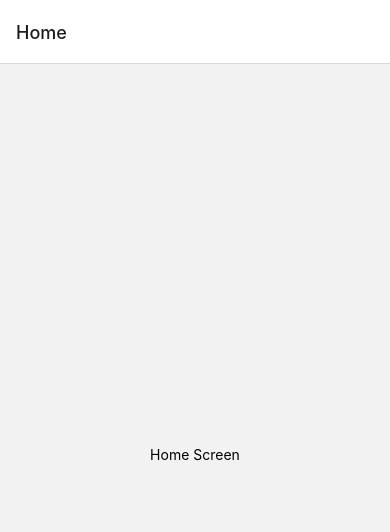
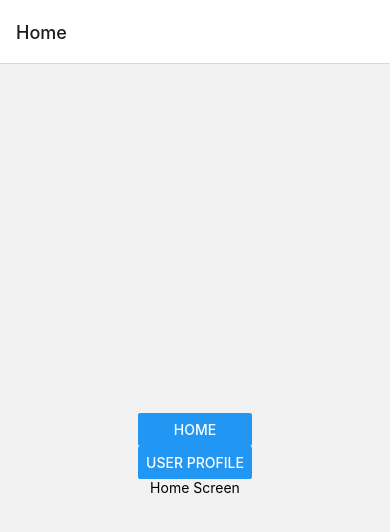
Before and after one commit to Castelli87/backEnd, a React Native app in the folder front-end/: screen /Home in a window 390 px wide. Shown: the top 532 px of the page. Built offline with nearby package versions, Linux system fonts and the light colour scheme; no server answers.

Commit message:
Setup first components and displaying navigation.

```diff
--- a/front-end/App.js
+++ b/front-end/App.js
@@ -1,10 +1,12 @@
 import { StatusBar } from "expo-status-bar";
-import { StyleSheet, Text, View } from "react-native";
+import { StyleSheet} from "react-native";
 import axios from "axios";
 import { useEffect } from "react";
 import { NavigationContainer } from "@react-navigation/native";
 import { createNativeStackNavigator } from "@react-navigation/native-stack";
-import Home from "./components/Home";
+import Home from "./pages/Home";
+import { UserProfile } from "./pages/UserProfile";
+import { Vans } from "./pages/Vans";
 
 const Stack = createNativeStackNavigator();
 
@@ -28,6 +30,9 @@ export default function App() {
     <NavigationContainer>
       <Stack.Navigator>
         <Stack.Screen name="Home" component={Home} />
+        <Stack.Screen name="UserProfile" component={UserProfile} />
+        <Stack.Screen name="Vans" component={Vans
+        } />
       </Stack.Navigator>
     </NavigationContainer>
   );
--- a/front-end/components/Nav.jsx
+++ b/front-end/components/Nav.jsx
@@ -1,3 +1,15 @@
-function Nav() {}
+import { ScreenContainer } from "react-native-screens";
+import { Button, View } from "react-native";
+import Home from "../pages/Home";
+
+function Nav({navigation}) {
+    return (
+        <View>
+        <Button title="Home" onPress={() => navigation.navigate("Home")} />
+        <Button title="User Profile" onPress={() => navigation.navigate("UserProfile")} />
+    </View>
+    )
+
+}
 
 export default Nav;
--- a/front-end/package.json
+++ b/front-end/package.json
@@ -3,7 +3,7 @@
   "version": "1.0.0",
   "main": "node_modules/expo/AppEntry.js",
   "scripts": {
-    "start": "expo start",
+    "start": "NODE_ENV=development expo start",
     "android": "expo start --android",
     "ios": "expo start --ios",
     "web": "expo start --web"
--- a/front-end/components/Home.jsx
+++ b/front-end/pages/Home.jsx
@@ -1,8 +1,10 @@
 import { Text, View } from "react-native";
+import Nav from "../components/Nav"
 
 function Home() {
   return (
     <View style={{ flex: 1, alignItems: "center", justifyContent: "center" }}>
+    <Nav></Nav>
       <Text>Home Screen</Text>
     </View>
   );
--- /dev/null
+++ b/front-end/pages/UserProfile.jsx
@@ -0,0 +1,9 @@
+import { Text, View } from "react-native";
+
+export const UserProfile = () => {
+    return (
+        <View>
+            <Text>User Profile</Text>
+        </View>
+    )
+}
--- /dev/null
+++ b/front-end/pages/Vans.jsx
@@ -0,0 +1,9 @@
+import { Text, View } from "react-native";
+
+export const Vans = () => {
+    return (
+        <View>
+            <Text>All Vans</Text>
+        </View>
+    )
+}
```
Also changed, not shown: front-end/pages/IndividualVan.jsx (added, +7 -0 lines), 2 other files (tests, documents, lock files or other folders).
